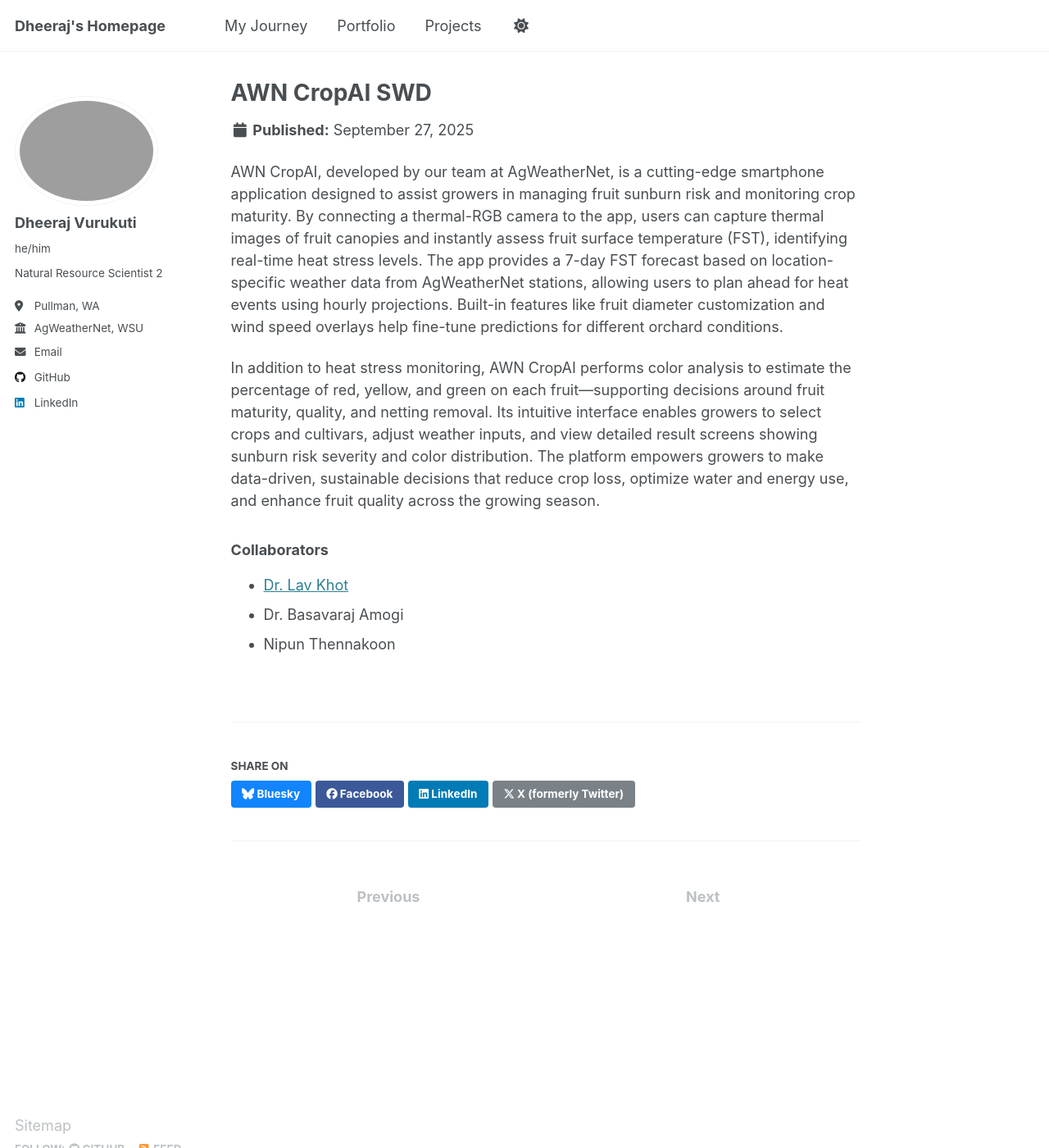
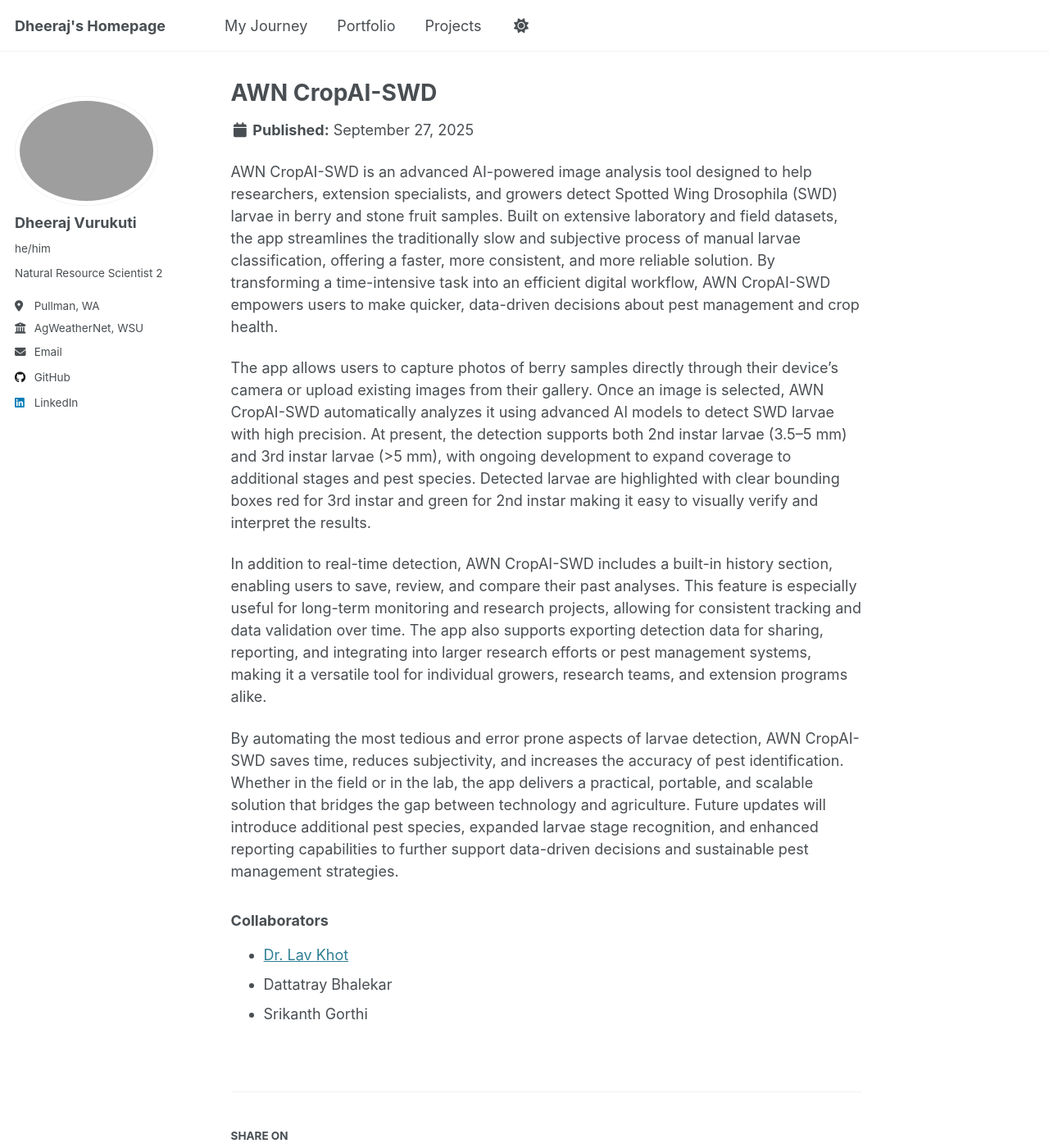
Before and after one commit to dheerajvurukuti/dheerajvurukuti.github.io, a Jekyll site: the page built from _portfolio/portfolio-3.md, in a window 1280 px wide and 1400 px high. Shown: the whole window at 82% size. Built offline with Jekyll 4.4.1, drawn with Linux system fonts in a browser that asks for light colours.

Commit message:
Added Awn CropAI SWD

```diff
--- a/_portfolio/portfolio-3.md
+++ b/_portfolio/portfolio-3.md
@@ -1,14 +1,18 @@
 ---
-title: "AWN CropAI SWD"
-excerpt: "AWN CropAI is a smartphone app that combines AI and thermal imaging to help apple growers monitor fruit heat stress and color development in real time. It integrates localized weather forecasts to guide proactive crop management and resource optimization. [[download link iOS]](https://apps.apple.com/us/app/awn-cropai/id6744830192) [[download link Android]](https://play.google.com/store/apps/details?id=edu.wsu.weather.fst&pcampaignid=web_share)<br/><img src='/images/AWN_CropAI.jpg' width='267' height='578'>"
+title: "AWN CropAI-SWD"
+excerpt: "AWN CropAI-SWD is a smart image analysis tool designed to assist researchers and growers in detecting Spotted Wing Drosophila (SWD) larvae in berry and stone fruit samples. With AI-powered detection trained on extensive lab and field datasets, the app streamlines the traditionally slow and subjective process of manual larvae classification. [[download link iOS]](https://apps.apple.com/us/app/awn-cropai-swd/id6749020971)<br/><img src='/images/SWD_MAX_HOME_SCREEN.jpg' width='267' height='578'>"
 collection: portfolio
 ---
 
-AWN CropAI, developed by our team at AgWeatherNet, is a cutting-edge smartphone application designed to assist growers in managing fruit sunburn risk and monitoring crop maturity. By connecting a thermal-RGB camera to the app, users can capture thermal images of fruit canopies and instantly assess fruit surface temperature (FST), identifying real-time heat stress levels. The app provides a 7-day FST forecast based on location-specific weather data from AgWeatherNet stations, allowing users to plan ahead for heat events using hourly projections. Built-in features like fruit diameter customization and wind speed overlays help fine-tune predictions for different orchard conditions.
+AWN CropAI-SWD is an advanced AI-powered image analysis tool designed to help researchers, extension specialists, and growers detect Spotted Wing Drosophila (SWD) larvae in berry and stone fruit samples. Built on extensive laboratory and field datasets, the app streamlines the traditionally slow and subjective process of manual larvae classification, offering a faster, more consistent, and more reliable solution. By transforming a time-intensive task into an efficient digital workflow, AWN CropAI-SWD empowers users to make quicker, data-driven decisions about pest management and crop health.
 
-In addition to heat stress monitoring, AWN CropAI performs color analysis to estimate the percentage of red, yellow, and green on each fruit—supporting decisions around fruit maturity, quality, and netting removal. Its intuitive interface enables growers to select crops and cultivars, adjust weather inputs, and view detailed result screens showing sunburn risk severity and color distribution. The platform empowers growers to make data-driven, sustainable decisions that reduce crop loss, optimize water and energy use, and enhance fruit quality across the growing season.
+The app allows users to capture photos of berry samples directly through their device’s camera or upload existing images from their gallery. Once an image is selected, AWN CropAI-SWD automatically analyzes it using advanced AI models to detect SWD larvae with high precision. At present, the detection supports both 2nd instar larvae (3.5–5 mm) and 3rd instar larvae (>5 mm), with ongoing development to expand coverage to additional stages and pest species. Detected larvae are highlighted with clear bounding boxes red for 3rd instar and green for 2nd instar making it easy to visually verify and interpret the results.
+
+In addition to real-time detection, AWN CropAI-SWD includes a built-in history section, enabling users to save, review, and compare their past analyses. This feature is especially useful for long-term monitoring and research projects, allowing for consistent tracking and data validation over time. The app also supports exporting detection data for sharing, reporting, and integrating into larger research efforts or pest management systems, making it a versatile tool for individual growers, research teams, and extension programs alike.
+
+By automating the most tedious and error prone aspects of larvae detection, AWN CropAI-SWD saves time, reduces subjectivity, and increases the accuracy of pest identification. Whether in the field or in the lab, the app delivers a practical, portable, and scalable solution that bridges the gap between technology and agriculture. Future updates will introduce additional pest species, expanded larvae stage recognition, and enhanced reporting capabilities to further support data-driven decisions and sustainable pest management strategies.
 
 ### Collaborators
 - [Dr. Lav Khot](https://www.linkedin.com/in/lav-khot-5514a213/)
-- Dr. Basavaraj Amogi
-- Nipun Thennakoon
+- Dattatray Bhalekar
+- Srikanth Gorthi
```
Also changed, not shown: 1 other file.
